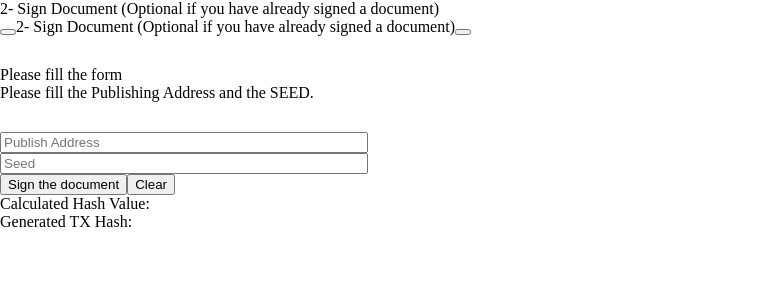
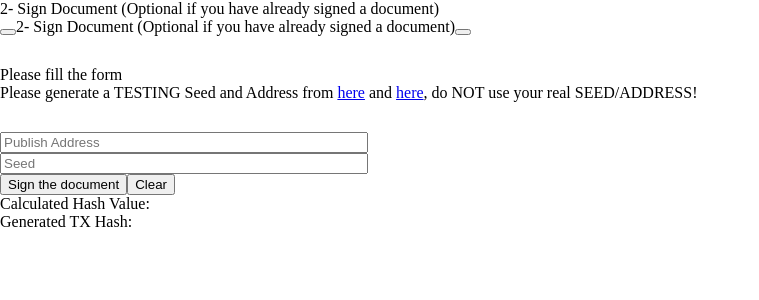
Before and after one commit to iotaledger/poc-document-immutable-blueprint, a React (Create React App) app: page /sign in a window 1280 px wide. Shown: the top 300 px of the page, without its empty margins (0-759 px from the left). Built offline with nearby package versions, Linux system fonts and the light colour scheme.

Commit message:
added deep description with link to the sign document page

```diff
--- a/src/partials/DocumentSignature.js
+++ b/src/partials/DocumentSignature.js
@@ -22,18 +22,19 @@ class App extends Component {
     let isFormFilled = (this.props.pubAddress!='' && this.props.pubSeed!='')
     let isFormatValid = isFormFilled
     let everythingIsOk = isFormatValid && isFormFilled
-
+    let seedLink =  <a href='https://ipfs.io/ipfs/QmdqTgEdyKVQAVnfT5iV4ULzTbkV4hhkDkMqGBuot8egfA'>here</a>
+    let AddLink =  <a href='https://people.dsv.su.se/~haughey/iota-offline/iota-offline-address-generator.html'>here</a>
     let title = 'Please fill the form'
-    let text = `Please fill the Publishing Address and the SEED.`
+    let text = <div className="message-box--content">{`Please generate a TESTING Seed and Address from`} {seedLink} and {AddLink}, do NOT use your real SEED/ADDRESS!</div>
     let cssClass = 'message-box__info'
     if(isFormFilled && !isFormatValid) {
       cssClass = 'message-box__danger'
       title = 'Data not valid'
-      text = `It seems that your Address/SEED are not valid please make sure they have 81 length and all Uppercase.`
+      text = <div className="message-box--content">{`It seems that your Address/SEED are not valid please make sure they have 81 length and all Uppercase.`}</div>
     } else if(everythingIsOk) {
       cssClass = 'message-box__success'
       title = 'Form Filled'
-      text = `Form has been filled, please press 'Sign the document', this will send the signature to the Tangle.`
+      text = <div className="message-box--content">{`Form has been filled, please press 'Sign the document', this will send the signature to the Tangle.`}</div>
     }
     return(<div>
       <div style={{ margin: '30px 0'}} className="button-container button-container__center">
@@ -42,7 +43,7 @@ class App extends Component {
                <div className="message-box--icon"></div>
                <div className="message-box--text">
                   <div className="message-box--title">{title}</div>
-                  <div className="message-box--content">{text}</div>
+                  {text}
                </div>
              </div>
          </div>
```
